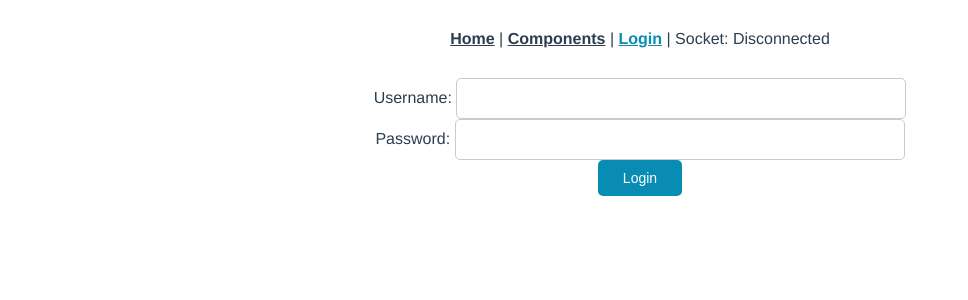
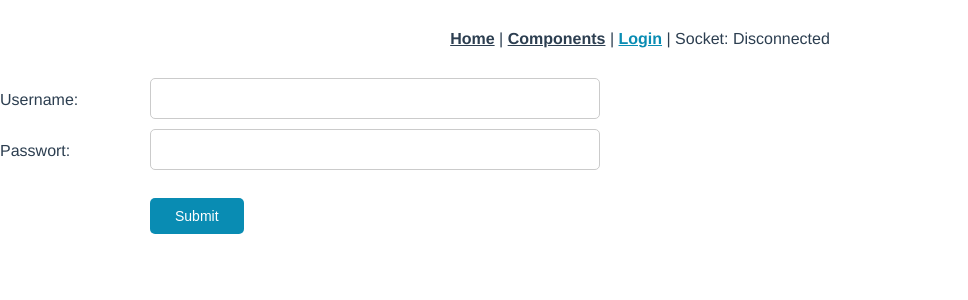
Before and after one commit to TheTimmaeh/EVA-Tischtennis, a Vue app in the folder frontend-private/: page /login in a window 1280 px wide. Shown: the top 300 px of the page, without its empty margins (0-968 px from the left). Built offline with nearby package versions, Linux system fonts and the light colour scheme.

Commit message:
Updated Login Form to FormBuilder

```diff
--- a/frontend-private/src/App.vue
+++ b/frontend-private/src/App.vue
@@ -20,7 +20,6 @@
       <router-link to="/match">Aktuelles Match</router-link> |
       <router-link to="/profile">Profil</router-link> |
       <router-link to="/logout">Logout</router-link>
-
     </template>
     <router-link to="/login" v-else>Login</router-link> |
     Socket: {{ connected ? 'Connected' : 'Disconnected' }}
--- a/frontend-private/src/views/Components.vue
+++ b/frontend-private/src/views/Components.vue
@@ -16,7 +16,7 @@
     <h2>TextArea</h2>
     <label for="textarea1">Textarea 1:</label><TextArea label="textarea1" placeholder="Textarea Input" v-model="input2" /><br />
     Eingabe: <pre>{{ input2 }}</pre><br />
-    <label for="textarea2">Textarea 2:</label><TextArea label="textarea2" level="warning" :modelValue="beispieltext" /><br />
+    <label for="textarea2">Textarea 2:</label><TextArea label="textarea2" level="warning" v-model="beispieltext" /><br />
     <label for="textarea1">Textarea 3:</label><TextArea label="textarea3" level="danger" autoresize="false" /><br />
     <label for="seasonSelect">Saison auswählen:</label><SeasonSelect label="seasonSelect"></SeasonSelect><br />
   </div>
--- a/frontend-private/src/views/Login.vue
+++ b/frontend-private/src/views/Login.vue
@@ -1,9 +1,7 @@
 <template>
   <div class="home">
     <div class="message" v-if="message">{{ message }}</div>
-    <label for="username">Username:</label> <InputField label="username" type="text" v-model="username" /><br />
-    <label for="password">Password:</label> <InputField label="password" type="password" v-model="password" /><br />
-    <Button @action="login()">Login</Button>
+    <Form :rows="rows" @onValid="submit($event)" @onInvalid="invalid($event)" />
   </div>
 </template>
 
@@ -12,25 +10,22 @@ import { ref } from 'vue'
 import { useStore } from 'vuex'
 import { useRouter } from 'vue-router'
 import { axios } from '@/helper'
-import InputField from '@/components/InputField'
-import Button from '@/components/Button'
+import Form from '@/components/Form'
 
 export default {
   name: 'Login',
   components: {
-    InputField,
-    Button,
+    Form,
   },
   setup(){
     const store = useStore()
     const router = useRouter()
+    const message = ref()
 
-    let message = ref()
-    let username = ref()
-    let password = ref()
+    const submit = (data) => {
+      message.value = ''
 
-    let login = () => {
-      axios().post('/auth', { username: username.value, password: password.value }).then((res) => {
+      axios().post('/auth', data).then((res) => {
         if(!res.data){
           message.value = 'Unknown Error.'
         } else if(!res.data.success){
@@ -39,18 +34,25 @@ export default {
           message.value = 'Login erfolgreich.'
           store.dispatch('updateUser', res.data.user)
 
-          setTimeout(() => router.push({ path: '/' }), 3000)
+          router.push({ path: '/' })
         }
       }).catch((err) => {
         message.value = err
       })
     }
 
+    const invalid = () => {
+      message.value = 'Bitte überprüfen Sie Ihre Eingabe.'
+    }
+
     return {
+      submit,
+      invalid,
       message,
-      username,
-      password,
-      login,
+      rows: [
+        { name: 'username', text: 'Username:', field: 'input', type: 'text', validate: { min: 3, max: 255, required: true } },
+        { name: 'password', text: 'Passwort:', field: 'input', type: 'password', validate: { min: 3, max: 255, required: true } },
+      ],
     }
   }
 }
```
